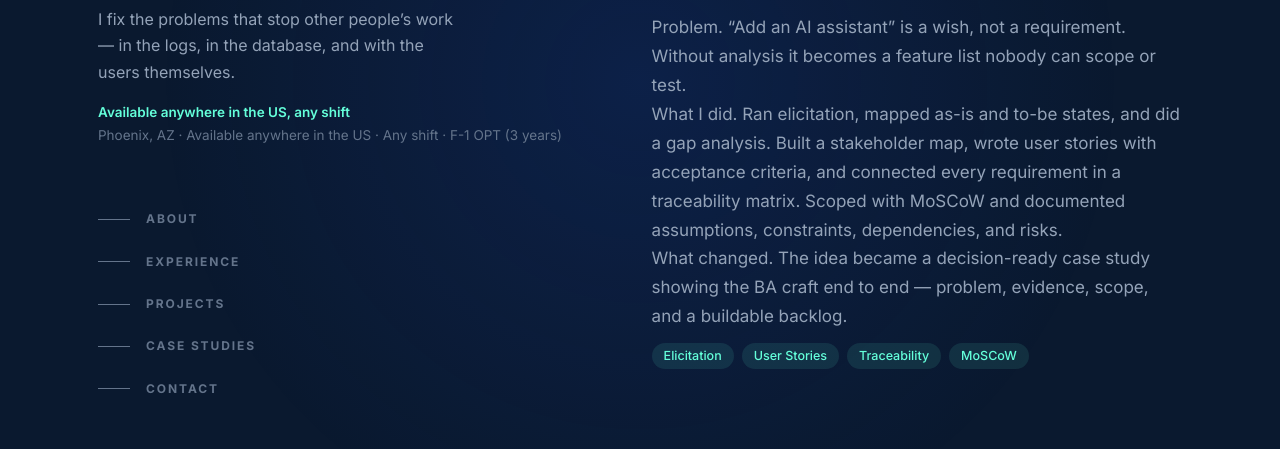
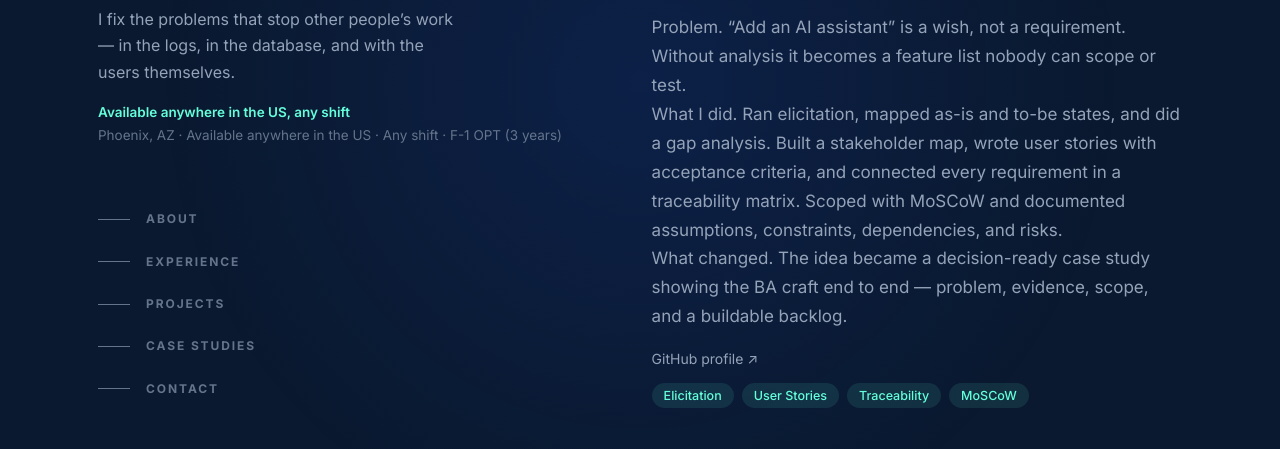
Before and after one commit to Ppatil63/portfolio, a plain HTML site: page ai-assistant-ba-study.html in a window 1280 px wide. Shown: the part 318-767 px from the top of the page. Drawn offline with Linux system fonts and the light colour scheme.

Commit message:
Work project pages: add GitHub link

```diff
--- a/ai-assistant-ba-study.html
+++ b/ai-assistant-ba-study.html
@@ -254,6 +254,7 @@
                 <p><span class="label">What I did.</span> Ran elicitation, mapped as-is and to-be states, and did a gap analysis. Built a stakeholder map, wrote user stories with acceptance criteria, and connected every requirement in a traceability matrix. Scoped with MoSCoW and documented assumptions, constraints, dependencies, and risks.</p>
                 <p><span class="label">What changed.</span> The idea became a decision-ready case study showing the BA craft end to end &mdash; problem, evidence, scope, and a buildable backlog.</p>
               </div>
+      <div class="linkrow"><a href="https://github.com/Ppatil63" target="_blank" rel="noopener">GitHub profile &#8599;</a></div>
       <ul class="tags"><li>Elicitation</li><li>User Stories</li><li>Traceability</li><li>MoSCoW</li></ul>
     </section>
   </main>
```
Also changed, not shown: ecommerce-data-warehouse.html (+1 -0 lines), fieldcore-repeat-tickets.html (+1 -0 lines), sams-honeywell.html (+1 -0 lines), savli-fleet-inventory.html (+1 -0 lines), sql-portfolio.html (+1 -0 lines).
